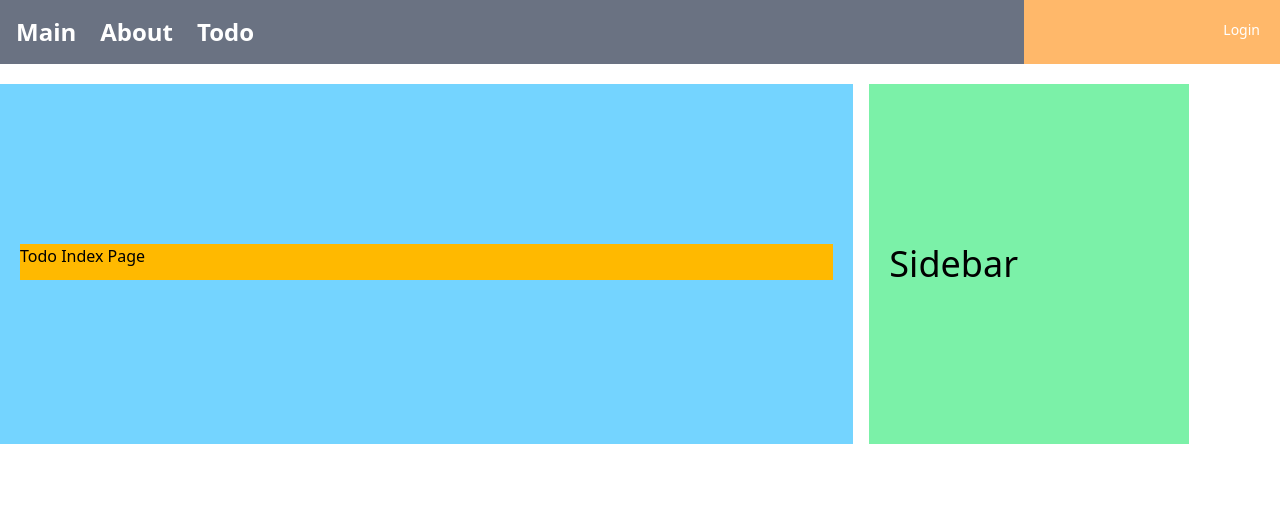
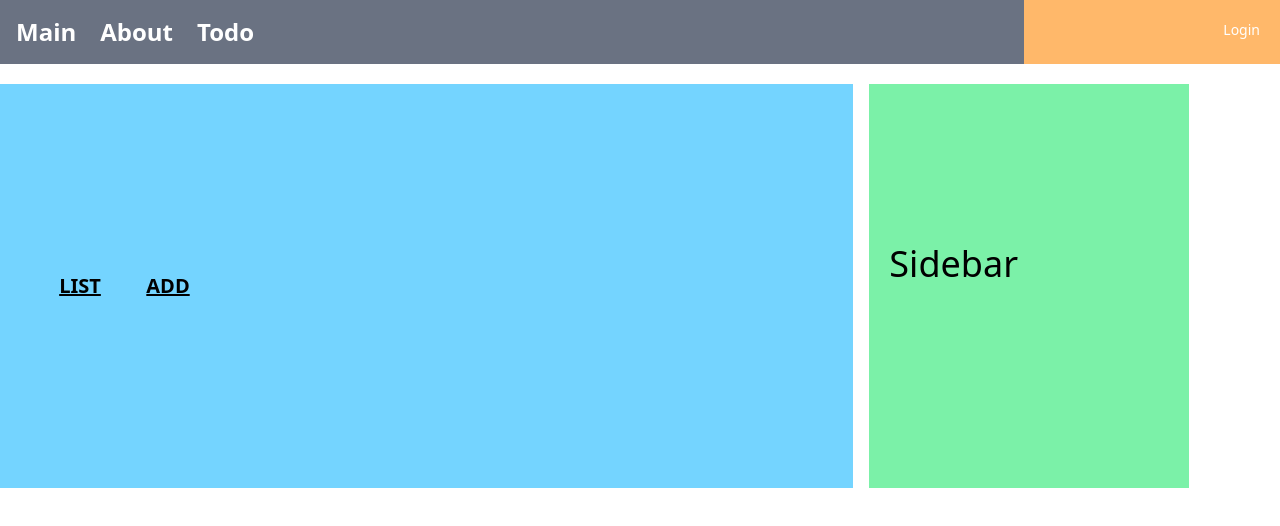
Before and after one commit to seedevk8s/3-frontend-ch2, a React (Vite) app: page /todo in a window 1280 px wide. Shown: the top 526 px of the page. Built offline with nearby package versions, Linux system fonts and the light colour scheme.

Commit message:
LIST, ADD로 수정 추가

```diff
--- a/src/pages/todo/indexPage.tsx
+++ b/src/pages/todo/indexPage.tsx
@@ -4,8 +4,15 @@ import { Outlet } from "react-router";
 function IndexPage() {
   return (
     <div>
-      <div className="bg-amber-400 h-9">
-        Todo Index Page
+      <div className="w-full flex m-2 p-2">
+        <div className="text-xl m-1 p-2 w-20 font-extrabold text-center underline">
+          LIST
+        </div>
+        <div className="text-xl m-1 p-2 w-20 font-extrabold text-center underline">
+          ADD
+        </div>
+      </div>
+      <div className="flex flex-wrap w-full">
         <Outlet />
       </div>
 
```
